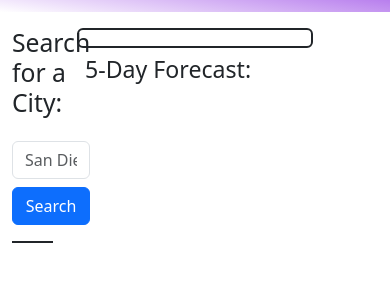
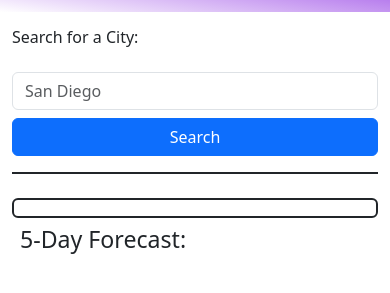
Before and after one commit to AzukiCoconut/WeatherForecast, a plain HTML site: page index.html in a window 390 px wide. Shown: the part 45-338 px from the top of the page. Drawn offline with nearby package versions, Linux system fonts and the light colour scheme.

Commit message:
Made the application responsive

```diff
--- a/assets/css/style.css
+++ b/assets/css/style.css
@@ -6,6 +6,7 @@ header {
 .card {
     width: 12rem;
     background-color: blueviolet;
+    margin-bottom: 20px;
 }
 
 img {
@@ -20,3 +21,13 @@ img {
 .message{
     color: red;
 }
+
+@media screen and (max-width: 960px){
+    .card {
+        margin: 20px;
+    }
+
+    h2 {
+        font-size: 100%;
+    }
+}
--- a/index.html
+++ b/index.html
@@ -13,7 +13,7 @@
     </header>
     <main class="container-fluid">
         <div class="row align-items-start">
-            <div id="search-history" class="col-2 ">
+            <div id="search-history" class="col-md-2 pb-3">
                 <div id="search" class="d-grid gap-2 pb-3 border-2 border-bottom border-dark">
                     <h2>Search for a City:</h2>
                     <span class="message"></span>
@@ -22,14 +22,12 @@
                 </div>
                 <div id="history" class="d-grid gap-2 pt-2"></div>
             </div>
-            <div id="weather-area" class="col-8">
+            <div id="weather-area" class="col-md-8">
                 <div id="current" class="border border-2 border-dark p-2 rounded">
-
                 </div>
                 <div id="forecast" class="container-fluid p-2">
                     <h3 class="mb-3">5-Day Forecast:</h3>
                     <div id="cards" class="row justify-content-evenly">
-
                     </div>
 
                 </div>
```
